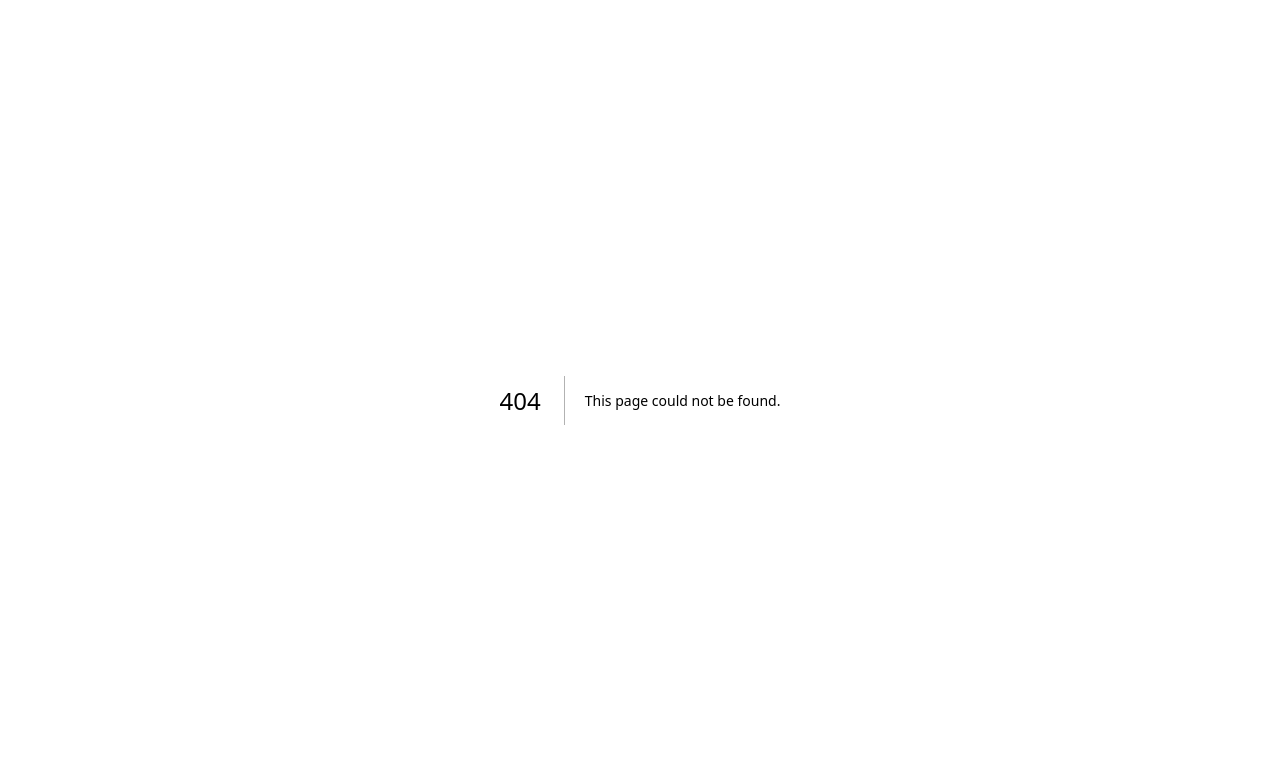
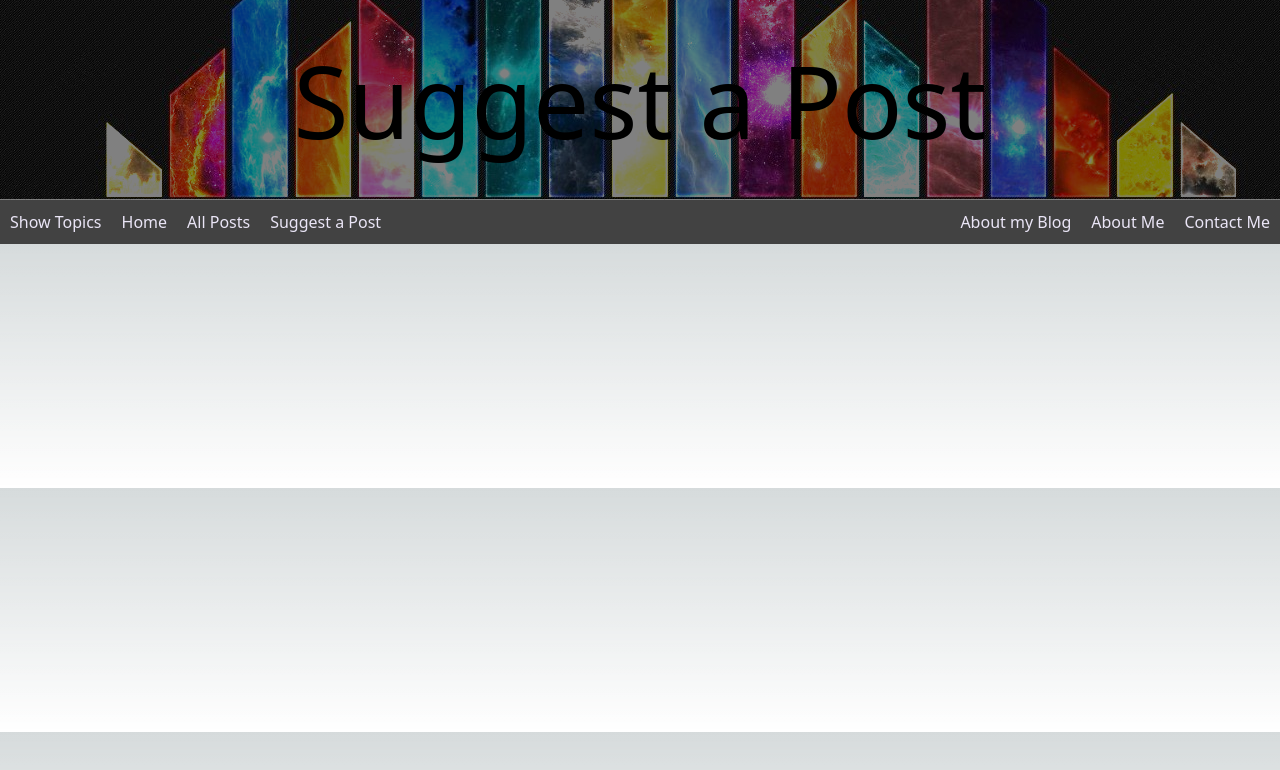
Before and after one commit to MorganTDicks/Austin-Practice-blog, a Next.js app: page /newpost in a window 1280 px wide. Before the commit this address had no page. Shown: the top 770 px of the page. Built offline with nearby package versions, Linux system fonts and the light colour scheme.

Commit message:
Implimented basic Homepage and Navigation Bar

```diff
--- /dev/null
+++ b/src/Components/banner/topbanner.tsx
@@ -0,0 +1,16 @@
+// Top Banner
+import Link from "next/link";
+import styles from "../../styles/components/headerbanner.module.css";
+
+
+/* receives the page header as a prop*/
+const TopBanner = (props: any) =>{
+    const pName = props.pagename;
+    return(
+        <div className={styles.bannerimg}>
+            <h1> {pName} </h1>
+        </div>
+    )
+}
+
+export default TopBanner;
--- /dev/null
+++ b/src/Components/navbar/navbar.tsx
@@ -0,0 +1,22 @@
+// Navigation bar to go under the header
+import Link from "next/link";
+import styles from "../../styles/components/navbar.module.css";
+
+const NavBar: React.FC = () =>{
+    return(
+        <>
+            {/* --- Navigation Bar Content ---  */}
+            <ul className={styles.ulc}>
+                <li className={styles.licl}><Link className={styles.lical} href="/"> Show Topics </Link></li>
+                <li className={styles.licl}><Link className={styles.lica} href="/"> Home </Link></li>
+                <li className={styles.licl}><Link className={styles.lica} href="/"> All Posts </Link></li>
+                <li className={styles.licl}><Link className={styles.lica} href="/newpost"> Suggest a Post </Link></li>
+                <li className={styles.licr}><Link className={styles.licar} href="/"> Contact Me </Link></li>
+                <li className={styles.licr}><Link className={styles.lica} href="/"> About Me </Link></li>
+                <li className={styles.licr}><Link className={styles.lica} href="/"> About my Blog </Link></li>
+            </ul>
+        </>
+    )
+}
+
+export default NavBar;
--- a/src/pages/index.tsx
+++ b/src/pages/index.tsx
@@ -1,118 +1,212 @@
-import Image from 'next/image'
-import { Inter } from 'next/font/google'
+// Landing Page
 
-const inter = Inter({ subsets: ['latin'] })
+// import React from "react";
+import NavBar from "@/components/navbar/navbar"; // Changed Components to components, updated the link. Ignore the error.
+import TopBanner from "@/Components/banner/topbanner";
+import Link from "next/link";
+// import styles from "../styles/globals.css"; -- Global CSS cannot be imported from files other than your Custom <App>. Due to the Global nature of stylesheets, and to avoid conflicts
 
-export default function Home() {
-  return (
-    <main
-      className={`flex min-h-screen flex-col items-center justify-between p-24 ${inter.className}`}
-    >
-      <div className="z-10 w-full max-w-5xl items-center justify-between font-mono text-sm lg:flex">
-        <p className="fixed left-0 top-0 flex w-full justify-center border-b border-gray-300 bg-gradient-to-b from-zinc-200 pb-6 pt-8 backdrop-blur-2xl dark:border-neutral-800 dark:bg-zinc-800/30 dark:from-inherit lg:static lg:w-auto  lg:rounded-xl lg:border lg:bg-gray-200 lg:p-4 lg:dark:bg-zinc-800/30">
-          Get started by editing&nbsp;
-          <code className="font-mono font-bold">src/pages/index.tsx</code>
-        </p>
-        <div className="fixed bottom-0 left-0 flex h-48 w-full items-end justify-center bg-gradient-to-t from-white via-white dark:from-black dark:via-black lg:static lg:h-auto lg:w-auto lg:bg-none">
-          <a
-            className="pointer-events-none flex place-items-center gap-2 p-8 lg:pointer-events-auto lg:p-0"
-            href="https://vercel.com?utm_source=create-next-app&utm_medium=default-template-tw&utm_campaign=create-next-app"
-            target="_blank"
-            rel="noopener noreferrer"
-          >
-            By{' '}
-            <Image
-              src="/vercel.svg"
-              alt="Vercel Logo"
-              className="dark:invert"
-              width={100}
-              height={24}
-              priority
-            />
-          </a>
-        </div>
+export default function Home(){
+  return(
+      <div>
+          <TopBanner pagename="Home"/>
+          <NavBar/>
+          <p> Home Page Welcome Back</p>
+          <br/> <br/>
+          {/* search for a post can be the same as the naming and categorising your post, maybe?  */}
+          <p> Search for a Post </p>
+          <p> Latest 5 posts carousel </p>
+          <p> See all posts (link) </p>
+          <br/><br/>
+          <p> Footer Banner Here </p>
+          <p> Useful Links </p>
       </div>
+  );
+};
 
-      <div className="relative flex place-items-center before:absolute before:h-[300px] before:w-[480px] before:-translate-x-1/2 before:rounded-full before:bg-gradient-radial before:from-white before:to-transparent before:blur-2xl before:content-[''] after:absolute after:-z-20 after:h-[180px] after:w-[240px] after:translate-x-1/3 after:bg-gradient-conic after:from-sky-200 after:via-blue-200 after:blur-2xl after:content-[''] before:dark:bg-gradient-to-br before:dark:from-transparent before:dark:to-blue-700/10 after:dark:from-sky-900 after:dark:via-[#0141ff]/40 before:lg:h-[360px]">
-        <Image
-          className="relative dark:drop-shadow-[0_0_0.3rem_#ffffff70] dark:invert"
-          src="/next.svg"
-          alt="Next.js Logo"
-          width={180}
-          height={37}
-          priority
-        />
-      </div>
+/* TODO: Figure out how to run the app to test it. - Seems to be an issue with typescript, instructions not clear.
+  ran npm run dev, got a blank page.
+  # restarted the program
+  ran 'npm start' got an error saying .next is empty, run next build
+  ran next build, command not recodnised
+  ran npm next build, next not recodnised
+  ran npx next build, worked. installed build and built the project.
+  ran 'npm start' finished with an error that some dependancies are missing
+  ran npx tsc --watch, found zero errors
+  ran npx next build, > Export encountered errors on following paths:
+        /
+        /_error: /404
+        /_error: /500
+  ran npm start, encountered same error as last time:
+        type: 'Error',
+        code: 'MODULE_NOT_FOUND',
+        requireStack: [
+          'C:\\Users\\User\\Projects\\austin-practice-blog\\node_modules\\next\\dist\\server\\next-server.js',
+          'C:\\Users\\User\\Projects\\austin-practice-blog\\node_modules\\next\\dist\\server\\next.js',
+          'C:\\Users\\User\\Projects\\austin-practice-blog\\node_modules\\next\\dist\\server\\lib\\render-server.js',
+          'C:\\Users\\User\\Projects\\austin-practice-blog\\node_modules\\next\\dist\\compiled\\jest-worker\\processChild.js'
+  - Not sure what to do next -
+  // FIXED: Use Src/ directory format for typescript.
 
-      <div className="mb-32 grid text-center lg:mb-0 lg:grid-cols-4 lg:text-left">
-        <a
-          href="https://nextjs.org/docs?utm_source=create-next-app&utm_medium=default-template-tw&utm_campaign=create-next-app"
-          className="group rounded-lg border border-transparent px-5 py-4 transition-colors hover:border-gray-300 hover:bg-gray-100 hover:dark:border-neutral-700 hover:dark:bg-neutral-800/30"
-          target="_blank"
-          rel="noopener noreferrer"
-        >
-          <h2 className={`mb-3 text-2xl font-semibold`}>
-            Docs{' '}
-            <span className="inline-block transition-transform group-hover:translate-x-1 motion-reduce:transform-none">
-              -&gt;
-            </span>
-          </h2>
-          <p className={`m-0 max-w-[30ch] text-sm opacity-50`}>
-            Find in-depth information about Next.js features and API.
-          </p>
-        </a>
+  2. create navigation bar component -3/6
+  2.5 Find out how to use props with
 
-        <a
-          href="https://nextjs.org/learn?utm_source=create-next-app&utm_medium=default-template-tw&utm_campaign=create-next-app"
-          className="group rounded-lg border border-transparent px-5 py-4 transition-colors hover:border-gray-300 hover:bg-gray-100 hover:dark:border-neutral-700 hover:dark:bg-neutral-800/30"
-          target="_blank"
-          rel="noopener noreferrer"
-        >
-          <h2 className={`mb-3 text-2xl font-semibold`}>
-            Learn{' '}
-            <span className="inline-block transition-transform group-hover:translate-x-1 motion-reduce:transform-none">
-              -&gt;
-            </span>
-          </h2>
-          <p className={`m-0 max-w-[30ch] text-sm opacity-50`}>
-            Learn about Next.js in an interactive course with&nbsp;quizzes!
-          </p>
-        </a>
+  3. apply basic styling to navbar - done
+  4. find out how to apply global styling -- Done
+  4.5 Find out how to do justified passing on navbar?
+  5. Commit basic page layout --TODO
 
-        <a
-          href="https://vercel.com/templates?framework=next.js&utm_source=create-next-app&utm_medium=default-template-tw&utm_campaign=create-next-app"
-          className="group rounded-lg border border-transparent px-5 py-4 transition-colors hover:border-gray-300 hover:bg-gray-100 hover:dark:border-neutral-700 hover:dark:bg-neutral-800/30"
-          target="_blank"
-          rel="noopener noreferrer"
-        >
-          <h2 className={`mb-3 text-2xl font-semibold`}>
-            Templates{' '}
-            <span className="inline-block transition-transform group-hover:translate-x-1 motion-reduce:transform-none">
-              -&gt;
-            </span>
-          </h2>
-          <p className={`m-0 max-w-[30ch] text-sm opacity-50`}>
-            Discover and deploy boilerplate example Next.js&nbsp;projects.
-          </p>
-        </a>
+Expected home layout:
 
-        <a
-          href="https://vercel.com/new?utm_source=create-next-app&utm_medium=default-template-tw&utm_campaign=create-next-app"
-          className="group rounded-lg border border-transparent px-5 py-4 transition-colors hover:border-gray-300 hover:bg-gray-100 hover:dark:border-neutral-700 hover:dark:bg-neutral-800/30"
-          target="_blank"
-          rel="noopener noreferrer"
-        >
-          <h2 className={`mb-3 text-2xl font-semibold`}>
-            Deploy{' '}
-            <span className="inline-block transition-transform group-hover:translate-x-1 motion-reduce:transform-none">
-              -&gt;
-            </span>
-          </h2>
-          <p className={`m-0 max-w-[30ch] text-sm opacity-50`}>
-            Instantly deploy your Next.js site to a shareable URL with Vercel.
-          </p>
-        </a>
-      </div>
-    </main>
-  )
-}
+Banner & Title
+Nav bar (Home, Recent posts, +New Post+, About the site, Contact Support, Profile)
+Welcome
+
+Tools (Create, ...)
+Search
+Topics & Featured posts (Most recent posts in each field)
+
+Footer Banner
+Useful Links and info
+
+
+
+// Stuff that will bankrupt me
+Adding a smooth collapsing animation to the header banner when user scrolls down
+making 'show topics' and 'contact me' collapsable side bars instead of their own pages
+Allowing each page to have its own banner image (dynamic css background images)
+
+
+*/
+
+
+
+
+
+
+
+
+
+
+
+
+
+
+// import Image from 'next/image'
+// import { Inter } from 'next/font/google'
+
+// const inter = Inter({ subsets: ['latin'] })
+
+// export default function Home() {
+//   return (
+//     <main
+//       className={`flex min-h-screen flex-col items-center justify-between p-24 ${inter.className}`}
+//     >
+//       <div className="z-10 w-full max-w-5xl items-center justify-between font-mono text-sm lg:flex">
+//         <p className="fixed left-0 top-0 flex w-full justify-center border-b border-gray-300 bg-gradient-to-b from-zinc-200 pb-6 pt-8 backdrop-blur-2xl dark:border-neutral-800 dark:bg-zinc-800/30 dark:from-inherit lg:static lg:w-auto  lg:rounded-xl lg:border lg:bg-gray-200 lg:p-4 lg:dark:bg-zinc-800/30">
+//           Get started by editing&nbsp;
+//           <code className="font-mono font-bold">src/pages/index.tsx</code>
+//         </p>
+//         <div className="fixed bottom-0 left-0 flex h-48 w-full items-end justify-center bg-gradient-to-t from-white via-white dark:from-black dark:via-black lg:static lg:h-auto lg:w-auto lg:bg-none">
+//           <a
+//             className="pointer-events-none flex place-items-center gap-2 p-8 lg:pointer-events-auto lg:p-0"
+//             href="https://vercel.com?utm_source=create-next-app&utm_medium=default-template-tw&utm_campaign=create-next-app"
+//             target="_blank"
+//             rel="noopener noreferrer"
+//           >
+//             By{' '}
+//             <Image
+//               src="/vercel.svg"
+//               alt="Vercel Logo"
+//               className="dark:invert"
+//               width={100}
+//               height={24}
+//               priority
+//             />
+//           </a>
+//         </div>
+//       </div>
+
+//       <div className="relative flex place-items-center before:absolute before:h-[300px] before:w-[480px] before:-translate-x-1/2 before:rounded-full before:bg-gradient-radial before:from-white before:to-transparent before:blur-2xl before:content-[''] after:absolute after:-z-20 after:h-[180px] after:w-[240px] after:translate-x-1/3 after:bg-gradient-conic after:from-sky-200 after:via-blue-200 after:blur-2xl after:content-[''] before:dark:bg-gradient-to-br before:dark:from-transparent before:dark:to-blue-700/10 after:dark:from-sky-900 after:dark:via-[#0141ff]/40 before:lg:h-[360px]">
+//         <Image
+//           className="relative dark:drop-shadow-[0_0_0.3rem_#ffffff70] dark:invert"
+//           src="/next.svg"
+//           alt="Next.js Logo"
+//           width={180}
+//           height={37}
+//           priority
+//         />
+//       </div>
+
+//       <div className="mb-32 grid text-center lg:mb-0 lg:grid-cols-4 lg:text-left">
+//         <a
+//           href="https://nextjs.org/docs?utm_source=create-next-app&utm_medium=default-template-tw&utm_campaign=create-next-app"
+//           className="group rounded-lg border border-transparent px-5 py-4 transition-colors hover:border-gray-300 hover:bg-gray-100 hover:dark:border-neutral-700 hover:dark:bg-neutral-800/30"
+//           target="_blank"
+//           rel="noopener noreferrer"
+//         >
+//           <h2 className={`mb-3 text-2xl font-semibold`}>
+//             Docs{' '}
+//             <span className="inline-block transition-transform group-hover:translate-x-1 motion-reduce:transform-none">
+//               -&gt;
+//             </span>
+//           </h2>
+//           <p className={`m-0 max-w-[30ch] text-sm opacity-50`}>
+//             Find in-depth information about Next.js features and API.
+//           </p>
+//         </a>
+
+//         <a
+//           href="https://nextjs.org/learn?utm_source=create-next-app&utm_medium=default-template-tw&utm_campaign=create-next-app"
+//           className="group rounded-lg border border-transparent px-5 py-4 transition-colors hover:border-gray-300 hover:bg-gray-100 hover:dark:border-neutral-700 hover:dark:bg-neutral-800/30"
+//           target="_blank"
+//           rel="noopener noreferrer"
+//         >
+//           <h2 className={`mb-3 text-2xl font-semibold`}>
+//             Learn{' '}
+//             <span className="inline-block transition-transform group-hover:translate-x-1 motion-reduce:transform-none">
+//               -&gt;
+//             </span>
+//           </h2>
+//           <p className={`m-0 max-w-[30ch] text-sm opacity-50`}>
+//             Learn about Next.js in an interactive course with&nbsp;quizzes!
+//           </p>
+//         </a>
+
+//         <a
+//           href="https://vercel.com/templates?framework=next.js&utm_source=create-next-app&utm_medium=default-template-tw&utm_campaign=create-next-app"
+//           className="group rounded-lg border border-transparent px-5 py-4 transition-colors hover:border-gray-300 hover:bg-gray-100 hover:dark:border-neutral-700 hover:dark:bg-neutral-800/30"
+//           target="_blank"
+//           rel="noopener noreferrer"
+//         >
+//           <h2 className={`mb-3 text-2xl font-semibold`}>
+//             Templates{' '}
+//             <span className="inline-block transition-transform group-hover:translate-x-1 motion-reduce:transform-none">
+//               -&gt;
+//             </span>
+//           </h2>
+//           <p className={`m-0 max-w-[30ch] text-sm opacity-50`}>
+//             Discover and deploy boilerplate example Next.js&nbsp;projects.
+//           </p>
+//         </a>
+
+//         <a
+//           href="https://vercel.com/new?utm_source=create-next-app&utm_medium=default-template-tw&utm_campaign=create-next-app"
+//           className="group rounded-lg border border-transparent px-5 py-4 transition-colors hover:border-gray-300 hover:bg-gray-100 hover:dark:border-neutral-700 hover:dark:bg-neutral-800/30"
+//           target="_blank"
+//           rel="noopener noreferrer"
+//         >
+//           <h2 className={`mb-3 text-2xl font-semibold`}>
+//             Deploy{' '}
+//             <span className="inline-block transition-transform group-hover:translate-x-1 motion-reduce:transform-none">
+//               -&gt;
+//             </span>
+//           </h2>
+//           <p className={`m-0 max-w-[30ch] text-sm opacity-50`}>
+//             Instantly deploy your Next.js site to a shareable URL with Vercel.
+//           </p>
+//         </a>
+//       </div>
+//     </main>
+//   )
+// }
--- /dev/null
+++ b/src/pages/newpost/index.tsx
@@ -0,0 +1,11 @@
+import NavBar from "@/Components/navbar/navbar";
+import TopBanner from "@/Components/banner/topbanner";
+
+export default function NewPost(){
+    return (
+        <>
+        <TopBanner pagename="Suggest a Post"/>
+        <NavBar/>
+        </>
+    )
+}
--- /dev/null
+++ b/src/styles/components/headerbanner.module.css
@@ -0,0 +1,12 @@
+.bannerimg{
+    background-image: url(../../Images/Banner.jpg);
+    background-color: gray;
+    background-blend-mode: darken;
+    height: 200px;
+    width: auto;
+    background-position: center;
+
+    text-align: center;
+    line-height: 200px;
+    font-size: 100px;
+}
--- /dev/null
+++ b/src/styles/components/navbar.module.css
@@ -0,0 +1,61 @@
+.ulc {
+    list-style-type: none;
+    margin: 0;
+    padding: 0;
+    overflow: hidden;
+    background-color: #424242;
+}
+
+.licl {
+    float: left;
+}
+
+.licr {
+    float: right;
+}
+
+.lica {
+    display: block;
+    color:  #eae5f6;
+    text-align: center;
+    padding: 10px;
+    text-decoration: none;
+}
+
+.lical {
+    display: block;
+    color:  #eae5f6;
+    text-align: center;
+    padding: 10px;
+    text-decoration: none;
+}
+
+.licar {
+    display: block;
+    color: #eae5f6;
+    text-align: center;
+    padding: 10px;
+    text-decoration: none;
+}
+
+.lica:hover {
+    background-color: #1c1c1c;
+    color: #eae5f6;
+    border-radius: 10px;
+
+}
+
+.lical:hover {
+    background-color: #1c1c1c;
+    color: #eae5f6;
+    border-top-right-radius: 10px;
+    border-bottom-right-radius: 10px;
+
+}
+.licar:hover {
+    background-color: #1c1c1c;
+    color: #eae5f6;
+    border-top-left-radius: 10px;
+    border-bottom-left-radius: 10px;
+
+}
--- a/src/styles/globals.css
+++ b/src/styles/globals.css
@@ -2,17 +2,22 @@
 @tailwind components;
 @tailwind utilities;
 
+/* Changing this doesn't seem to make a difference.  */
 :root {
   --foreground-rgb: 0, 0, 0;
   --background-start-rgb: 214, 219, 220;
   --background-end-rgb: 255, 255, 255;
+
 }
 
+/* Edit this to change global css */
 @media (prefers-color-scheme: dark) {
   :root {
-    --foreground-rgb: 255, 255, 255;
-    --background-start-rgb: 0, 0, 0;
-    --background-end-rgb: 0, 0, 0;
+    --foreground-rgb: 234, 229, 246; /* Text Colour */
+    --background-start-rgb: 28, 28, 28; /* Gradient top */
+    --background-end-rgb: 28, 28, 28; /* Gradient bottom */
+    text-align: center;
+    font-family: 'Courier New', Courier, monospace;
   }
 }
 
```
Also changed, not shown: doccumentation.txt (added), src/Images/Banner.jpg (added), 1 other file (tests, documents, lock files or other folders).
